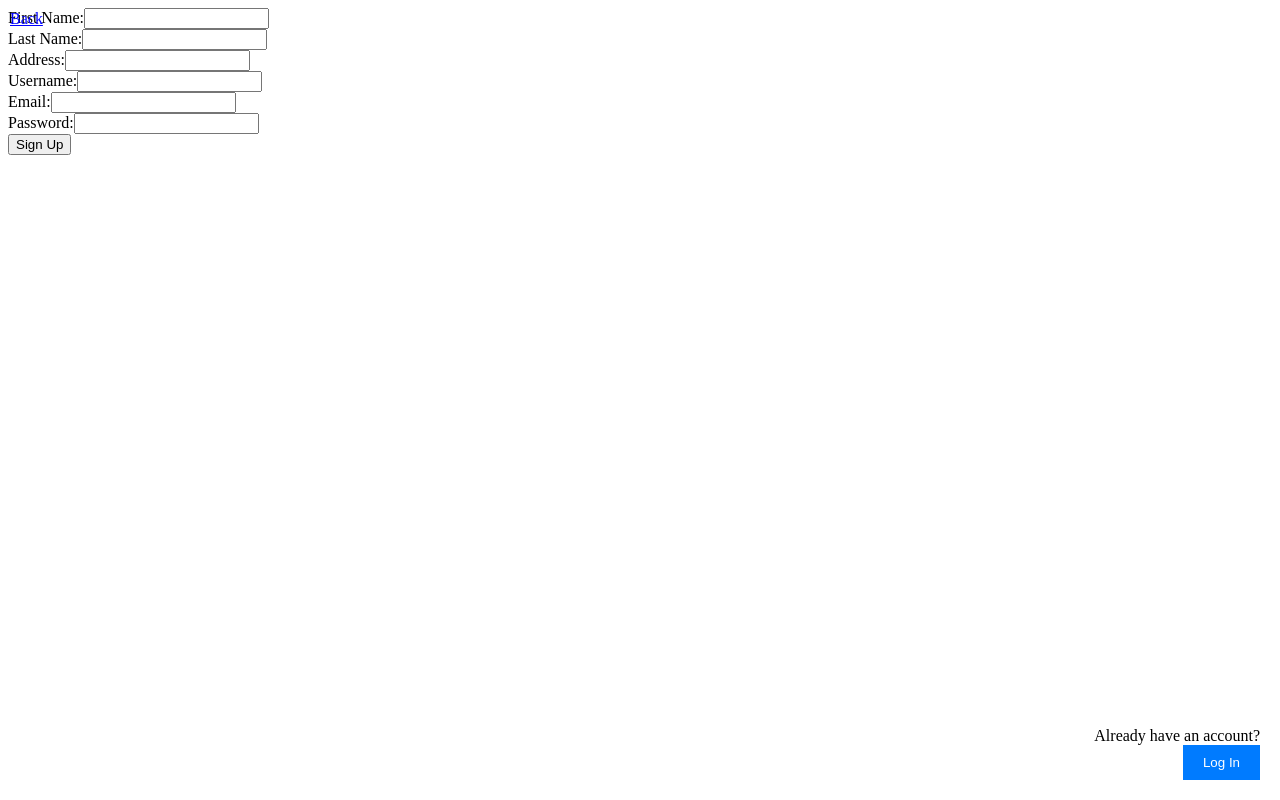
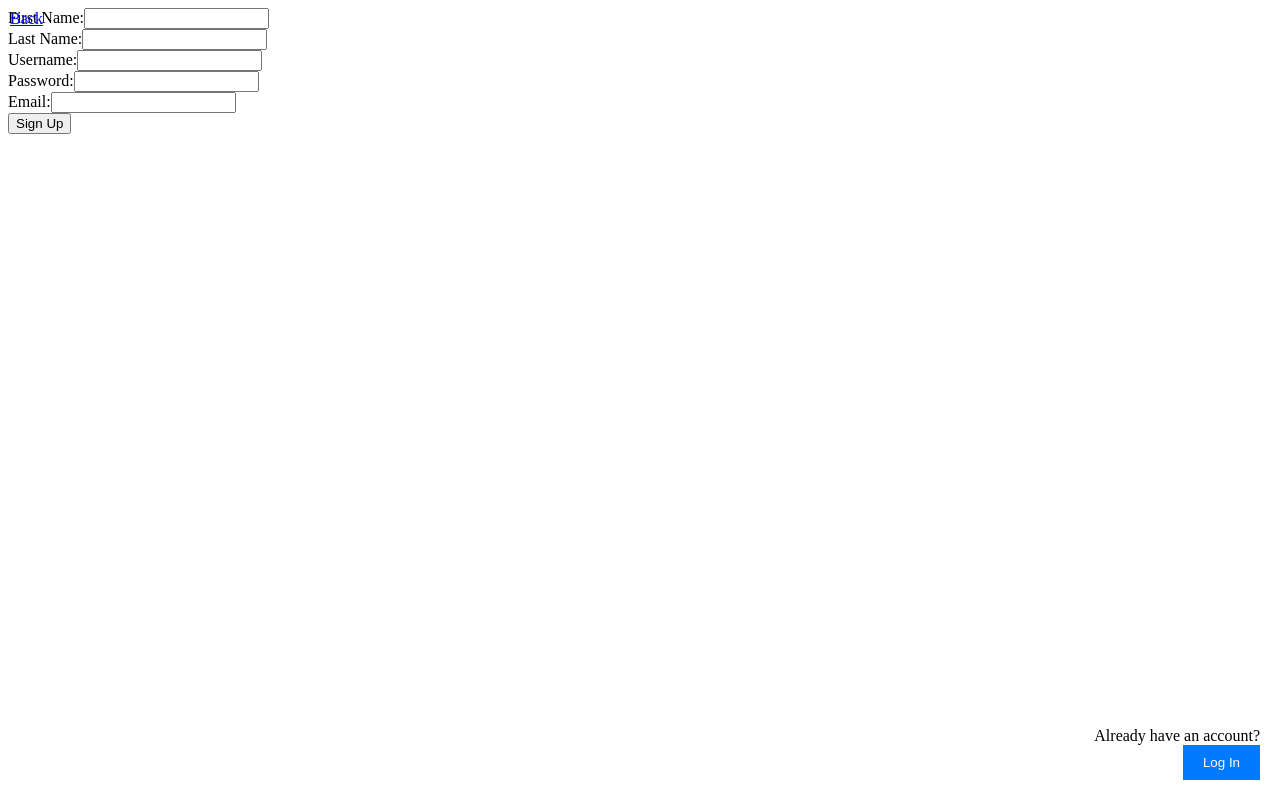
Before and after one commit to bethel-school-of-technology/team-dev-younglings-frontend, an Angular app: page /sign-up in a window 1280 px wide. Built offline with nearby package versions, Linux system fonts and the light colour scheme.

Commit message:
removed address

```diff
--- a/src/app/components/sign-up/sign-up.component.html
+++ b/src/app/components/sign-up/sign-up.component.html
@@ -4,27 +4,23 @@
   <form (submit)="signUp()">
     <div>
       <label for="firstName">First Name:</label>
-      <input type="text" id="firstName" name="firstName" [(ngModel)]="formData.firstname" required>
+      <input type="text" id="firstName" name="firstName" [(ngModel)]="formData.firstName" required>
     </div>
     <div>
       <label for="lastName">Last Name:</label>
-      <input type="text" id="lastName" name="lastName" [(ngModel)]="formData.lastname" required>
-    </div>
-    <div>
-      <label for="address">Address:</label>
-      <input type="text" id="address" name="address" [(ngModel)]="formData.address" required>
+      <input type="text" id="lastName" name="lastName" [(ngModel)]="formData.lastName" required>
     </div>
     <div>
       <label for="username">Username:</label>
       <input type="text" id="username" name="username" [(ngModel)]="formData.username" required>
     </div>
     <div>
+      <label for="password">Password:</label>
+      <input type="password" id="password" name="password" [(ngModel)]="formData.password" required>
+    </div>
+    <div>
       <label for="email">Email:</label>
       <input type="email" id="email" name="email" [(ngModel)]="formData.email" required>
-    </div>
-    <div>
-      <label for="password">Password:</label>
-      <input type="password" id="password" name="password" [(ngModel)]="formData.password" required>
     </div>
     <button type="submit">Sign Up</button>
   </form>
--- a/src/app/services/dog.service.ts
+++ b/src/app/services/dog.service.ts
@@ -8,7 +8,7 @@ import { Dog } from '../models/dog.model';
   providedIn: 'root'
 })
 export class DogService {
-  private baseUrl = 'http://localhost:4000/dogs';
+  private baseUrl = 'http://localhost:3000/api/dogs';
 
   constructor(private http: HttpClient, private router: Router) { }
 
--- a/src/app/services/user.service.ts
+++ b/src/app/services/user.service.ts
@@ -7,16 +7,17 @@ import { Router } from '@angular/router';
   providedIn: 'root'
 })
 export class UserService {
-  private baseUrl = 'http://localhost:3000/users';
+  private baseUrl = 'http://localhost:3000/api/users';
 
   constructor(private http: HttpClient, private router: Router) { }
 
   signUp(user: any): Observable<any> {
-    return this.http.post<any>(this.baseUrl, user);
+    console.log(user);
+    return this.http.post<any>(`${this.baseUrl}/register`, user);
   }
 
   login(credentials: any): Observable<any> {
-    return this.http.get<any>(this.baseUrl, { params: credentials });
+    return this.http.get<any>(`${this.baseUrl}/login`, credentials);
   }
 
   redirectToWelcome(): void {
```
